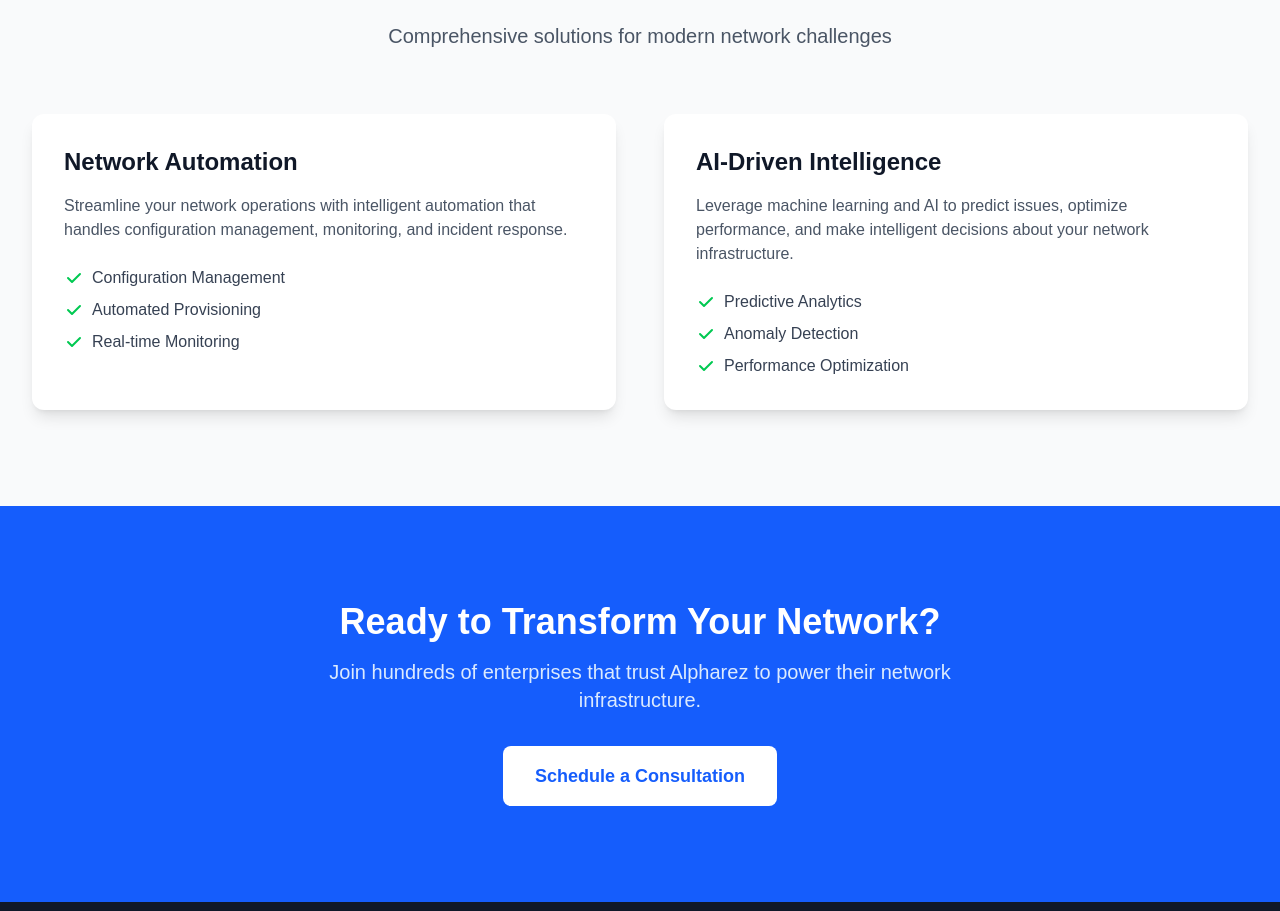
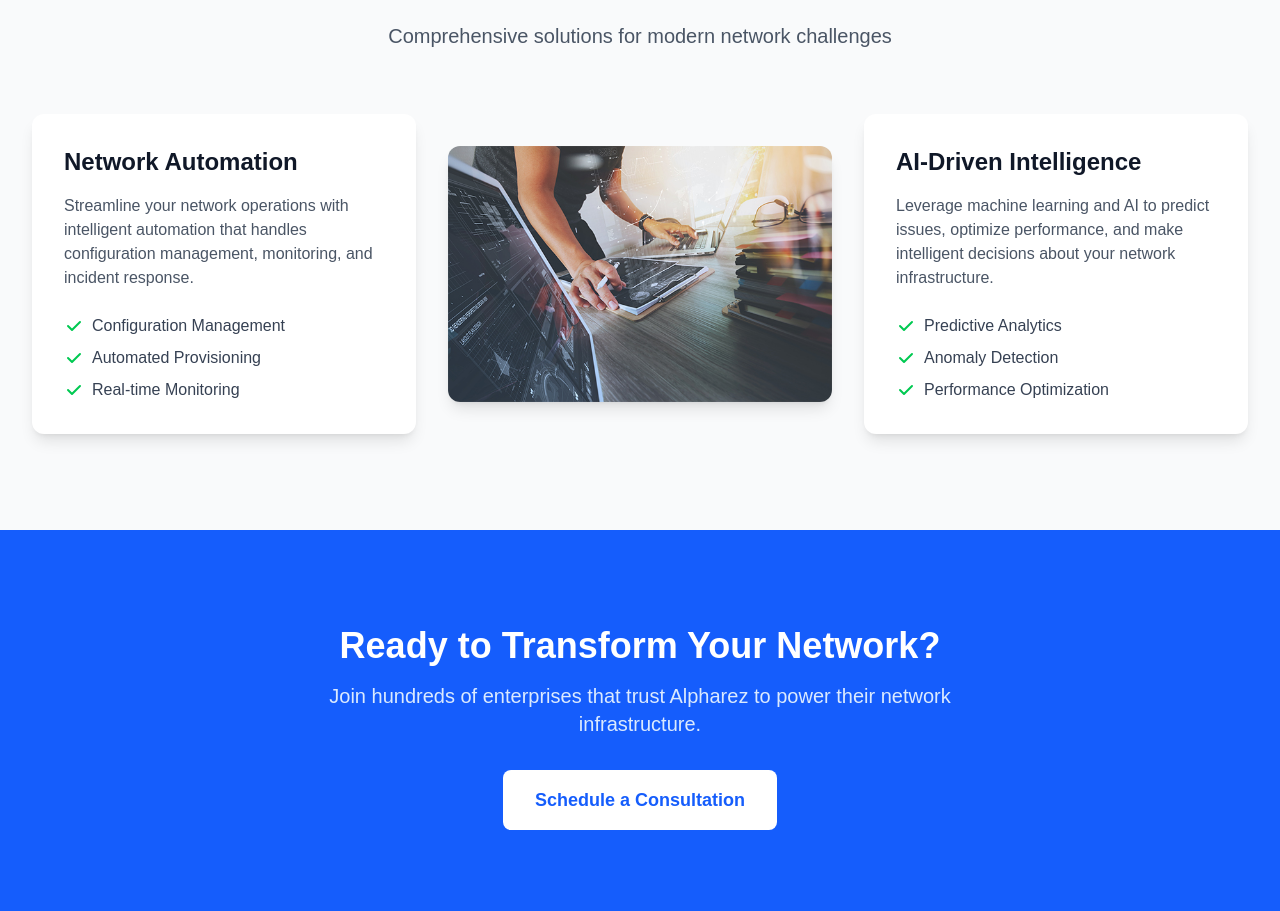
Before and after one commit to alpharez/alpharez-next, a Next.js app: page / in a window 1280 px wide. Shown: the part 1329-2240 px from the top of the page. Built offline with nearby package versions, Linux system fonts and the light colour scheme.

Commit message:
added stock photo

```diff
--- a/src/app/page.tsx
+++ b/src/app/page.tsx
@@ -92,7 +92,7 @@
             </p>
           </div>
 
-          <div className="grid grid-cols-1 lg:grid-cols-2 gap-12">
+          <div className="grid grid-cols-1 lg:grid-cols-3 gap-8 items-center">
             <div className="bg-white rounded-xl p-8 shadow-lg">
               <h3 className="text-2xl font-bold text-gray-900 mb-4">Network Automation</h3>
               <p className="text-gray-600 mb-6">
@@ -121,7 +121,17 @@
               </ul>
             </div>
 
-            <div className="bg-white rounded-xl p-8 shadow-lg">
+            <div className="flex justify-center lg:order-2">
+              <div className="relative">
+                <img
+                  src="/ws-stock-prog1.jpg"
+                  alt="Professional working with network automation technology on laptop and tablet with data analytics overlay"
+                  className="rounded-xl shadow-lg w-full max-w-md h-auto object-cover"
+                />
+              </div>
+            </div>
+
+            <div className="bg-white rounded-xl p-8 shadow-lg lg:order-3">
               <h3 className="text-2xl font-bold text-gray-900 mb-4">AI-Driven Intelligence</h3>
               <p className="text-gray-600 mb-6">
                 Leverage machine learning and AI to predict issues, optimize performance,
```
Also changed, not shown: public/ws-stock-prog1.jpg (added).
